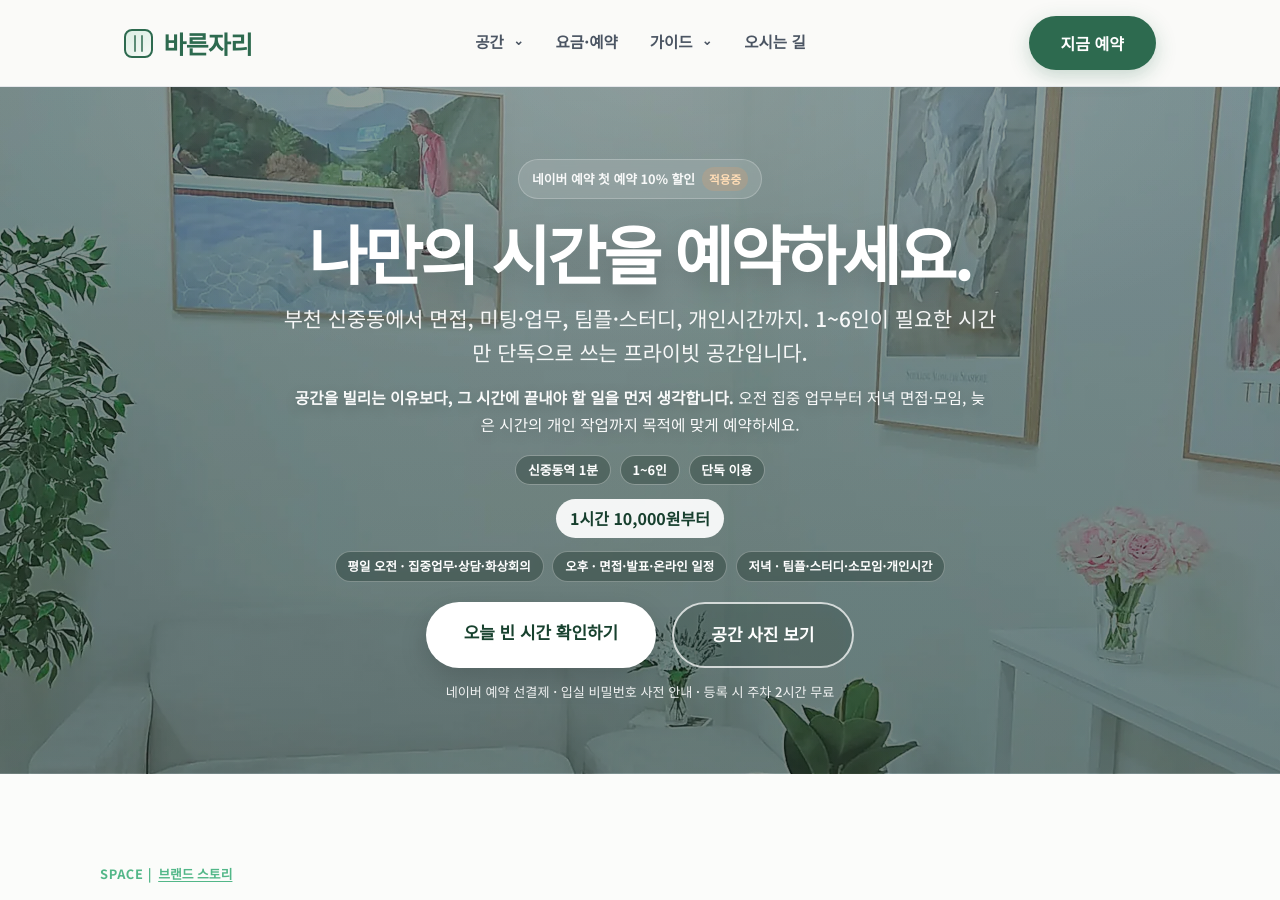
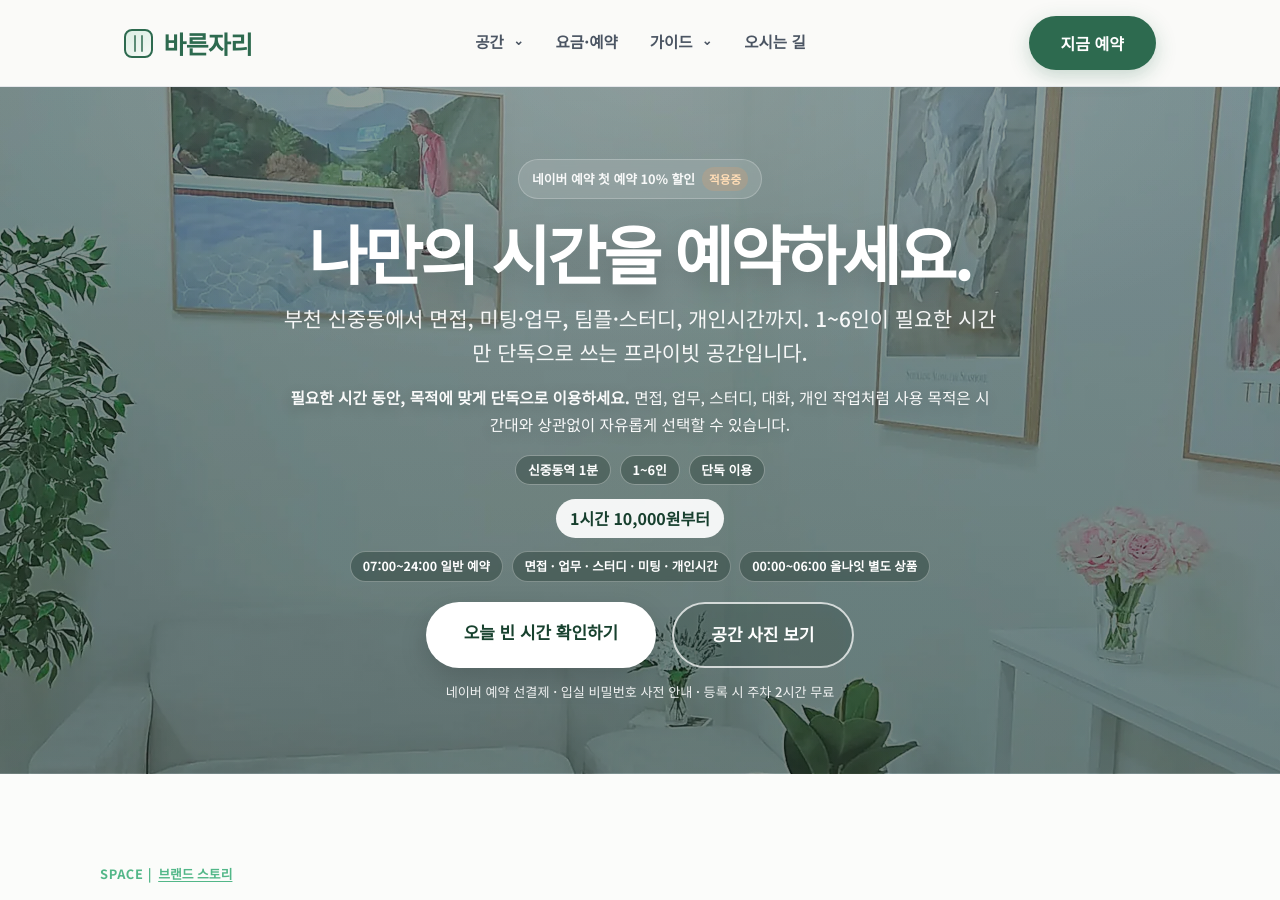
Before and after one commit to bareunspace/blog, a Jekyll site: the page built from index.html, in a window 1280 px wide and 900 px high. Built offline with Jekyll 4.4.1, drawn with Linux system fonts in a browser that asks for light colours; some of the changed text lies outside the part shown.

Commit message:
Remove misleading time-purpose mapping

```diff
--- a/_includes/home-hub-enhancements.html
+++ b/_includes/home-hub-enhancements.html
@@ -3,21 +3,19 @@
   .home-practice-entry p,.home-time-demand p{margin:0;color:var(--muted);line-height:1.7}
   .home-practice-entry a,.home-time-demand a{font-weight:800}
   .home-time-demand h2{margin:0 0 .45rem;font-size:clamp(1.2rem,2vw,1.55rem)}
-  .home-time-demand-intro{max-width:820px}
-  .home-time-demand-grid{display:grid;grid-template-columns:repeat(5,minmax(0,1fr));gap:.7rem;margin-top:1rem}
-  .home-time-demand-card{display:flex;flex-direction:column;min-height:230px;padding:1rem;border-radius:16px;background:#fff;border:1px solid rgba(45,106,79,.12)}
+  .home-time-demand-intro{max-width:840px}
+  .home-time-demand-grid{display:grid;grid-template-columns:repeat(2,minmax(0,1fr));gap:.8rem;margin-top:1rem}
+  .home-time-demand-card{display:flex;flex-direction:column;padding:1rem;border-radius:16px;background:#fff;border:1px solid rgba(45,106,79,.12)}
   .home-time-demand-time{display:block;margin-bottom:.35rem;font-size:.84rem;font-weight:800;color:#2d6a4f}
-  .home-time-demand-card h3{margin:0 0 .4rem;font-size:1.02rem;line-height:1.4}
-  .home-time-demand-card p{font-size:.91rem;line-height:1.6}
-  .home-time-demand-use{margin-top:.7rem!important;padding-top:.7rem;border-top:1px solid rgba(45,106,79,.1)}
-  .home-time-demand-actions{display:grid;gap:.45rem;margin-top:auto;padding-top:.9rem}
-  .home-time-demand-actions a{display:block;padding:.62rem .7rem;border-radius:10px;text-align:center;text-decoration:none;font-size:.88rem}
+  .home-time-demand-card h3{margin:0 0 .4rem;font-size:1.05rem;line-height:1.4}
+  .home-time-demand-card p{font-size:.92rem;line-height:1.65}
+  .home-time-demand-actions{display:flex;flex-wrap:wrap;gap:.45rem;margin-top:.9rem}
+  .home-time-demand-actions a{display:inline-block;padding:.62rem .75rem;border-radius:10px;text-align:center;text-decoration:none;font-size:.88rem}
   .home-time-demand-guide{background:#f2f7f4;color:#245a43}
   .home-time-demand-book{background:#2d6a4f;color:#fff}
   .home-time-demand-card.is-overnight{border-color:rgba(45,106,79,.28);box-shadow:0 8px 22px rgba(45,106,79,.08)}
   .home-time-demand-note{margin-top:.85rem!important;font-size:.88rem}
-  @media(max-width:1100px){.home-time-demand-grid{grid-template-columns:repeat(3,1fr)}}
-  @media(max-width:760px){.home-time-demand-grid{grid-template-columns:1fr}.home-time-demand-card{min-height:0}}
+  @media(max-width:760px){.home-time-demand-grid{grid-template-columns:1fr}.home-time-demand-actions{display:grid}}
 </style>
 <script>
 document.addEventListener('DOMContentLoaded',function(){
@@ -26,22 +24,22 @@
   var heroTitle=main.querySelector('#home .hero-title'),heroSubtitle=main.querySelector('#home .hero-subtitle'),heroDesc=main.querySelector('#home .hero-desc'),heroPrimary=main.querySelector('#home .btn-primary');
   if(heroTitle)heroTitle.textContent='나만의 시간을 예약하세요.';
   if(heroSubtitle)heroSubtitle.textContent='부천 신중동에서 면접, 미팅·업무, 팀플·스터디, 개인시간까지. 1~6인이 필요한 시간만 단독으로 쓰는 프라이빗 공간입니다.';
-  if(heroDesc)heroDesc.innerHTML='<strong>공간을 빌리는 이유보다, 그 시간에 끝내야 할 일을 먼저 생각합니다.</strong> 오전 집중 업무부터 저녁 면접·모임, 늦은 시간의 개인 작업까지 목적에 맞게 예약하세요.';
+  if(heroDesc)heroDesc.innerHTML='<strong>필요한 시간 동안, 목적에 맞게 단독으로 이용하세요.</strong> 면접, 업무, 스터디, 대화, 개인 작업처럼 사용 목적은 시간대와 상관없이 자유롭게 선택할 수 있습니다.';
   if(heroPrimary)heroPrimary.textContent='오늘 빈 시간 확인하기';
 
   var heroPoints=main.querySelector('#home .hero-points');
-  if(heroPoints)heroPoints.innerHTML='<li>평일 오전 · 집중업무·상담·화상회의</li><li>오후 · 면접·발표·온라인 일정</li><li>저녁 · 팀플·스터디·소모임·개인시간</li>';
+  if(heroPoints)heroPoints.innerHTML='<li>07:00~24:00 일반 예약</li><li>면접 · 업무 · 스터디 · 미팅 · 개인시간</li><li>00:00~06:00 올나잇 별도 상품</li>';
 
   var spaceTitle=main.querySelector('#space .section-title'),spaceDescs=main.querySelectorAll('#space .section-desc');
-  if(spaceTitle)spaceTitle.textContent='부천에서 공간이 필요한 순간을, 시간대와 목적에 맞게';
-  if(spaceDescs.length>0)spaceDescs[0].textContent='부천 공간대여, 신중동 스터디룸, 미팅룸, 화상면접 장소를 찾는 이유는 다르지만 핵심은 같습니다. 필요한 시간 동안 방해받지 않고 목적에 집중하는 것입니다.';
-  if(spaceDescs.length>1)spaceDescs[1].textContent='바른자리는 1~6인이 예약 시간 동안 단독으로 이용하며, 고정 사무실이나 하루 종일 쓰는 공간 대신 필요한 몇 시간만 선택할 수 있습니다.';
+  if(spaceTitle)spaceTitle.textContent='부천에서 공간이 필요한 순간, 목적에 맞게 이용하세요';
+  if(spaceDescs.length>0)spaceDescs[0].textContent='부천 공간대여, 신중동 스터디룸, 미팅룸, 화상면접 장소를 찾는 이유는 사람마다 다릅니다. 바른자리는 특정 시간대에 특정 용도만 권하지 않습니다.';
+  if(spaceDescs.length>1)spaceDescs[1].textContent='07:00~24:00 일반 운영시간에는 면접, 업무, 스터디, 미팅, 개인시간 등 다양한 목적으로 예약할 수 있고, 00:00~06:00은 올나잇 별도 상품으로 운영합니다.';
 
   var grid=main.querySelector('.features-grid');if(!grid)return;
   var cards=grid.querySelectorAll('.feature-card');if(cards.length<4)return;
   function setCard(card,title,desc,bullets,ariaLabel){var h3=card.querySelector('.feature-title-row h3'),hit=card.querySelector('.feature-card-hitarea'),arrow=card.querySelector('.blog-guide-category-link'),p=card.querySelector('p'),ul=card.querySelector('.feature-quick-list');if(h3)h3.textContent=title;if(hit)hit.setAttribute('aria-label',ariaLabel);if(arrow)arrow.setAttribute('aria-label',ariaLabel);if(p)p.textContent=desc;if(ul){ul.setAttribute('aria-label',title+' 허브 포인트');ul.innerHTML=bullets.map(function(item){return '<li>'+item+'</li>';}).join('')}}
   setCard(cards[0],'면접','답변을 읽는 데서 끝내지 않고 실제로 말하고 녹화하며 점검하는 면접 준비 흐름입니다.',['답변 정리','말하기·녹화','화상면접'],'면접 허브 바로가기');
-  setCard(cards[1],'미팅·업무','사무실이 없는 프리랜서·1인사업자도 오전 집중 업무, 고객 미팅, 상담, 화상회의에 필요한 몇 시간만 예약할 수 있습니다.',['평일 오전','고객 미팅','집중 업무'],'미팅·업무 허브 바로가기');
+  setCard(cards[1],'미팅·업무','사무실이 없는 프리랜서·1인사업자도 집중 업무, 고객 미팅, 상담, 화상회의에 필요한 몇 시간만 예약할 수 있습니다.',['고객 미팅','상담','집중 업무'],'미팅·업무 허브 바로가기');
   setCard(cards[2],'스터디·소모임','대학생 팀플과 프로젝트, 발표·토론, 그룹 스터디처럼 함께 말하고 협업하는 학습에 맞춘 공간 활용 가이드입니다.',['팀플·프로젝트','발표·토론','그룹 스터디'],'스터디·소모임 허브 바로가기');
   setCard(cards[3],'프라이빗시간','혼자 쉬고 생각을 정리하거나 둘만의 대화를 나누는, 방해받지 않는 개인시간을 위한 활용 흐름입니다.',['혼자 있는 시간','둘만의 시간','프라이버시'],'프라이빗시간 허브 바로가기');
 
@@ -50,13 +48,10 @@
     var overnightBooking='https://booking.naver.com/booking/10/bizes/1663159/items/7928660';
     var time=document.createElement('section');
     time.id='home-time-demand';time.className='home-time-demand';
-    time.innerHTML='<div class="home-time-demand-intro"><h2>하루의 시간마다, 필요한 공간의 이유가 다릅니다.</h2><p>일반 운영시간은 07:00~24:00이며, 00:00~06:00은 별도 올나잇 상품으로 운영합니다. 빈 시간을 억지로 채우기보다 그 시간에 실제로 필요한 사용 목적과 연결합니다.</p></div><div class="home-time-demand-grid">'+
-      '<article class="home-time-demand-card"><span class="home-time-demand-time">07:00~12:00</span><h3>평일 오전 · 집중 업무</h3><p>사무실이 없는 프리랜서·1인사업자의 노트북 업무, 자료 정리, 상담, 화상회의에.</p><p class="home-time-demand-use"><strong>추천:</strong> 1~3시간 집중 업무</p><div class="home-time-demand-actions"><a class="home-time-demand-guide" href="/posts/weekday-morning-workspace/">오전 업무 가이드 →</a><a class="home-time-demand-book" href="'+booking+'" target="_blank" rel="noopener noreferrer" data-cta="time_morning_booking">빈 시간 확인하기</a></div></article>'+
-      '<article class="home-time-demand-card"><span class="home-time-demand-time">12:00~17:00</span><h3>오후 · 면접과 말하기 준비</h3><p>화상면접, 자기소개, 발표·스피킹처럼 실제로 소리 내어 점검해야 하는 일정에.</p><p class="home-time-demand-use"><strong>추천:</strong> 면접 전 1~2시간 리허설</p><div class="home-time-demand-actions"><a class="home-time-demand-guide" href="/interview/">면접 준비 허브 →</a><a class="home-time-demand-book" href="'+booking+'" target="_blank" rel="noopener noreferrer" data-cta="time_afternoon_booking">면접 시간 예약하기</a></div></article>'+
-      '<article class="home-time-demand-card"><span class="home-time-demand-time">17:00~21:00</span><h3>저녁 · 팀플과 협업</h3><p>대학생 팀플, 프로젝트, 발표 준비, 그룹 스터디처럼 함께 이야기하고 결과물을 만들어야 할 때.</p><p class="home-time-demand-use"><strong>추천:</strong> 2~3시간 프로젝트 세션</p><div class="home-time-demand-actions"><a class="home-time-demand-guide" href="/posts/college-team-project-space/">대학생 팀플 가이드 →</a><a class="home-time-demand-book" href="'+booking+'" target="_blank" rel="noopener noreferrer" data-cta="time_evening_booking">저녁 시간 확인하기</a></div></article>'+
-      '<article class="home-time-demand-card"><span class="home-time-demand-time">21:00~24:00</span><h3>늦은 저녁 · 개인시간</h3><p>혼자 생각을 정리하고 책을 읽거나 개인 작업을 하거나, 둘만의 조용한 대화가 필요한 시간에.</p><p class="home-time-demand-use"><strong>추천:</strong> 1~3시간 방해받지 않는 시간</p><div class="home-time-demand-actions"><a class="home-time-demand-guide" href="/private/">프라이빗시간 허브 →</a><a class="home-time-demand-book" href="'+booking+'" target="_blank" rel="noopener noreferrer" data-cta="time_late_booking">늦은 시간 확인하기</a></div></article>'+
-      '<article class="home-time-demand-card is-overnight"><span class="home-time-demand-time">00:00~06:00 · 별도 상품</span><h3>올나잇 · 6시간 연속 집중</h3><p>과제·보고서 마감, 포트폴리오, 영상 편집·디자인, 면접·발표 연습, 해외 시간대 화상회의처럼 중간에 끊기기 어려운 작업에.</p><p class="home-time-demand-use"><strong>안내:</strong> 숙박 상품이 아닌 심야 집중 공간</p><div class="home-time-demand-actions"><a class="home-time-demand-guide" href="/posts/all-night-private-workspace/">올나잇 활용 가이드 →</a><a class="home-time-demand-book" href="'+overnightBooking+'" target="_blank" rel="noopener noreferrer" data-cta="time_overnight_booking">올나잇 상품 예약하기</a></div></article>'+
-      '</div><p class="home-time-demand-note">※ 일반 시간 예약과 올나잇 상품은 예약 페이지가 다릅니다. 이용 목적과 시간대를 확인한 뒤 맞는 상품을 선택하세요.</p>';
+    time.innerHTML='<div class="home-time-demand-intro"><h2>시간대보다, 오늘 필요한 목적을 먼저 고르세요.</h2><p>바른자리의 일반 운영시간은 07:00~24:00입니다. 이 시간에는 면접, 업무, 스터디, 미팅, 상담, 발표 연습, 개인시간 등 다양한 목적으로 이용할 수 있습니다. 특정 시간대와 특정 사용목적을 고정하지 않습니다.</p></div><div class="home-time-demand-grid">'+
+      '<article class="home-time-demand-card"><span class="home-time-demand-time">07:00~24:00 · 일반 예약</span><h3>필요한 시간만 자유롭게 예약</h3><p>면접 연습, 고객 미팅, 집중 업무, 화상회의, 대학생 팀플, 스터디, 발표 연습, 개인 작업과 조용한 대화 등 목적에 맞게 이용하세요.</p><div class="home-time-demand-actions"><a class="home-time-demand-guide" href="/interview/">면접</a><a class="home-time-demand-guide" href="/meeting/">미팅·업무</a><a class="home-time-demand-guide" href="/study/">스터디·소모임</a><a class="home-time-demand-guide" href="/private/">프라이빗시간</a><a class="home-time-demand-book" href="'+booking+'" target="_blank" rel="noopener noreferrer" data-cta="general_time_booking">일반 예약 빈 시간 확인</a></div></article>'+
+      '<article class="home-time-demand-card is-overnight"><span class="home-time-demand-time">00:00~06:00 · 별도 상품</span><h3>올나잇 · 6시간 연속 집중</h3><p>과제·보고서 마감, 포트폴리오, 영상 편집·디자인, 면접·발표 연습, 해외 시간대 화상회의처럼 긴 연속 시간이 필요한 경우를 위한 별도 상품입니다.</p><div class="home-time-demand-actions"><a class="home-time-demand-guide" href="/posts/all-night-private-workspace/">올나잇 활용 가이드 →</a><a class="home-time-demand-book" href="'+overnightBooking+'" target="_blank" rel="noopener noreferrer" data-cta="overnight_booking">올나잇 상품 예약하기</a></div></article>'+
+      '</div><p class="home-time-demand-note">※ 일반 예약과 올나잇 상품은 예약 페이지가 다릅니다. 일반 운영시간의 이용목적은 시간대에 제한되지 않습니다.</p>';
     grid.insertAdjacentElement('afterend',time);
   }
 
```
